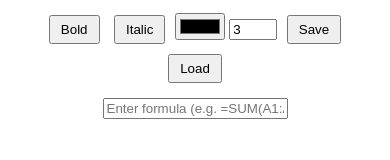
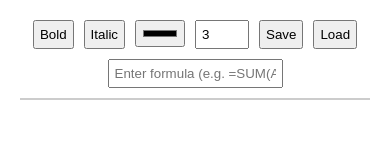
Before and after one commit to tarunganesh2004/Google-sheets-Clone, a plain HTML site: page index.html in a window 390 px wide. Drawn offline with Linux system fonts and the light colour scheme.

Commit message:
Added Responsive UI

```diff
--- a/styles.css
+++ b/styles.css
@@ -1,34 +1,68 @@
+* {
+    box-sizing: border-box;
+    margin: 0;
+    padding: 0;
+    font-family: Arial, sans-serif;
+}
+
 body {
-    font-family: Arial, sans-serif;
-    margin: 0;
-    padding: 10px;
+    padding: 20px;
     text-align: center;
 }
 
 .toolbar {
+    display: flex;
+    justify-content: center;
+    gap: 10px;
     margin-bottom: 10px;
 }
 
-button {
-    padding: 5px 10px;
-    margin: 5px;
-    cursor: pointer;
+.toolbar button, .toolbar input {
+    padding: 5px;
 }
 
-.spreadsheet {
+#formula-bar {
+    width: 50%;
+    padding: 5px;
+    margin-bottom: 10px;
+}
+
+#spreadsheet-container {
+    overflow-x: auto;
+}
+
+#spreadsheet {
     display: grid;
-    grid-template-columns: repeat(10, 100px);
-    gap: 1px;
-    background: #ccc;
+    grid-template-columns: 40px repeat(10, 1fr);
+    width: 100%;
+    max-width: 100%;
+    border: 1px solid #ccc;
+}
+
+.header-cell {
+    background: #ddd;
+    font-weight: bold;
+    text-align: center;
     padding: 5px;
-    overflow: auto;
+    border: 1px solid #aaa;
 }
 
 .cell {
-    width: 100px;
-    height: 30px;
-    background: white;
-    border: 1px solid #999;
+    border: 1px solid #ddd;
+    padding: 5px;
+    min-width: 50px;
+    min-height: 30px;
     text-align: center;
-    cursor: pointer;
+    outline: none;
 }
+
+.cell:focus {
+    background: #ffffcc;
+}
+
+/* Responsive Grid */
+@media (max-width: 768px) {
+    #spreadsheet {
+        grid-template-columns: 30px repeat(10, minmax(40px, 1fr));
+    }
+}
```
